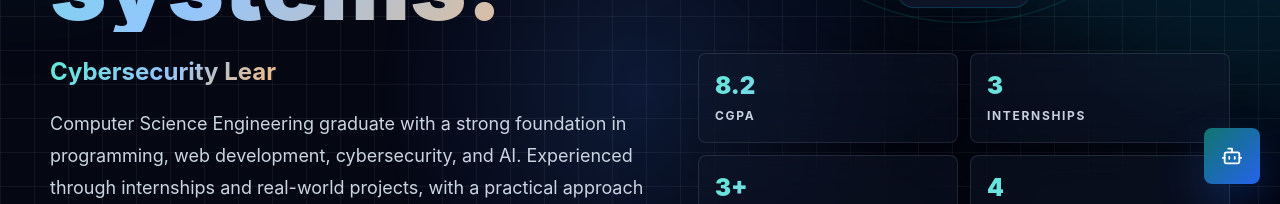
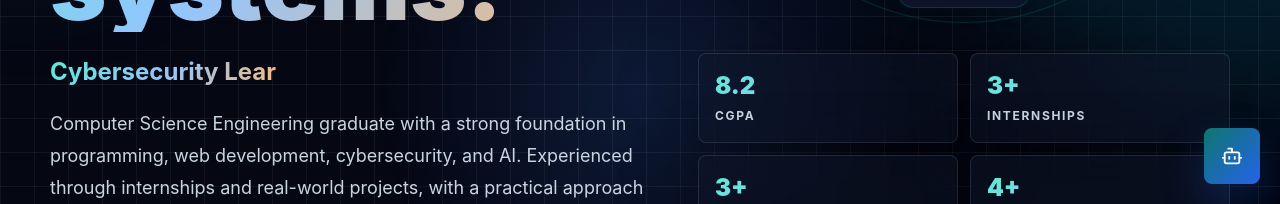
Before and after one commit to deeksha2824/Portfolio_01, a React (Vite) app: page / in a window 1280 px wide. Shown: the part 596-800 px from the top of the page. Built offline with nearby package versions, Linux system fonts and the light colour scheme.

Commit message:
portfolio.js

```diff
--- a/src/data/portfolio.js
+++ b/src/data/portfolio.js
@@ -31,9 +31,9 @@ export const profile = {
 
 export const stats = [
   { label: 'CGPA', value: '8.2' },
-  { label: 'Internships', value: '3' },
+  { label: 'Internships', value: '3+' },
   { label: 'Projects', value: '3+' },
-  { label: 'Certifications', value: '4' }
+  { label: 'Certifications', value: '4+' }
 ];
 
 export const education = [
```
